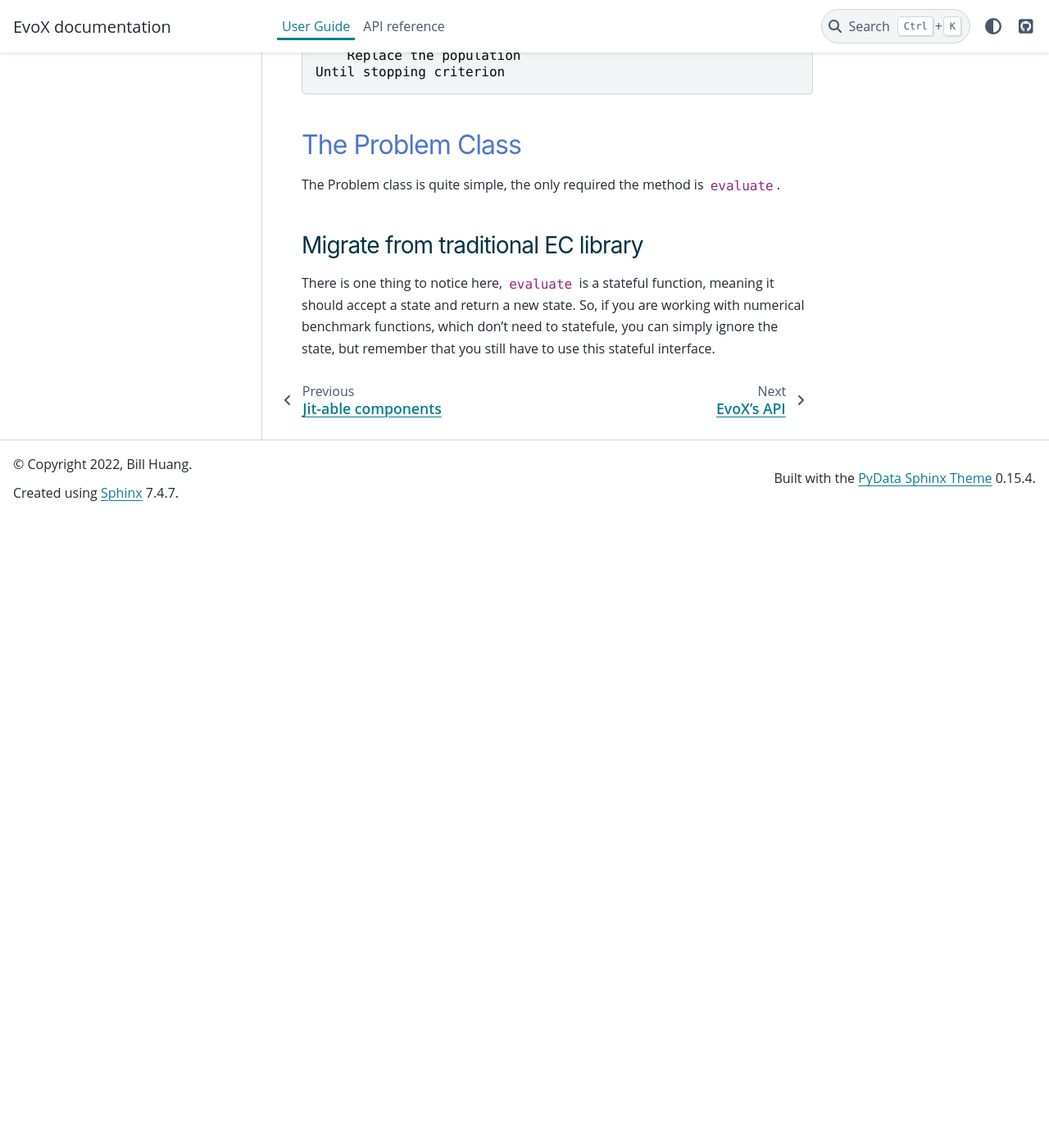
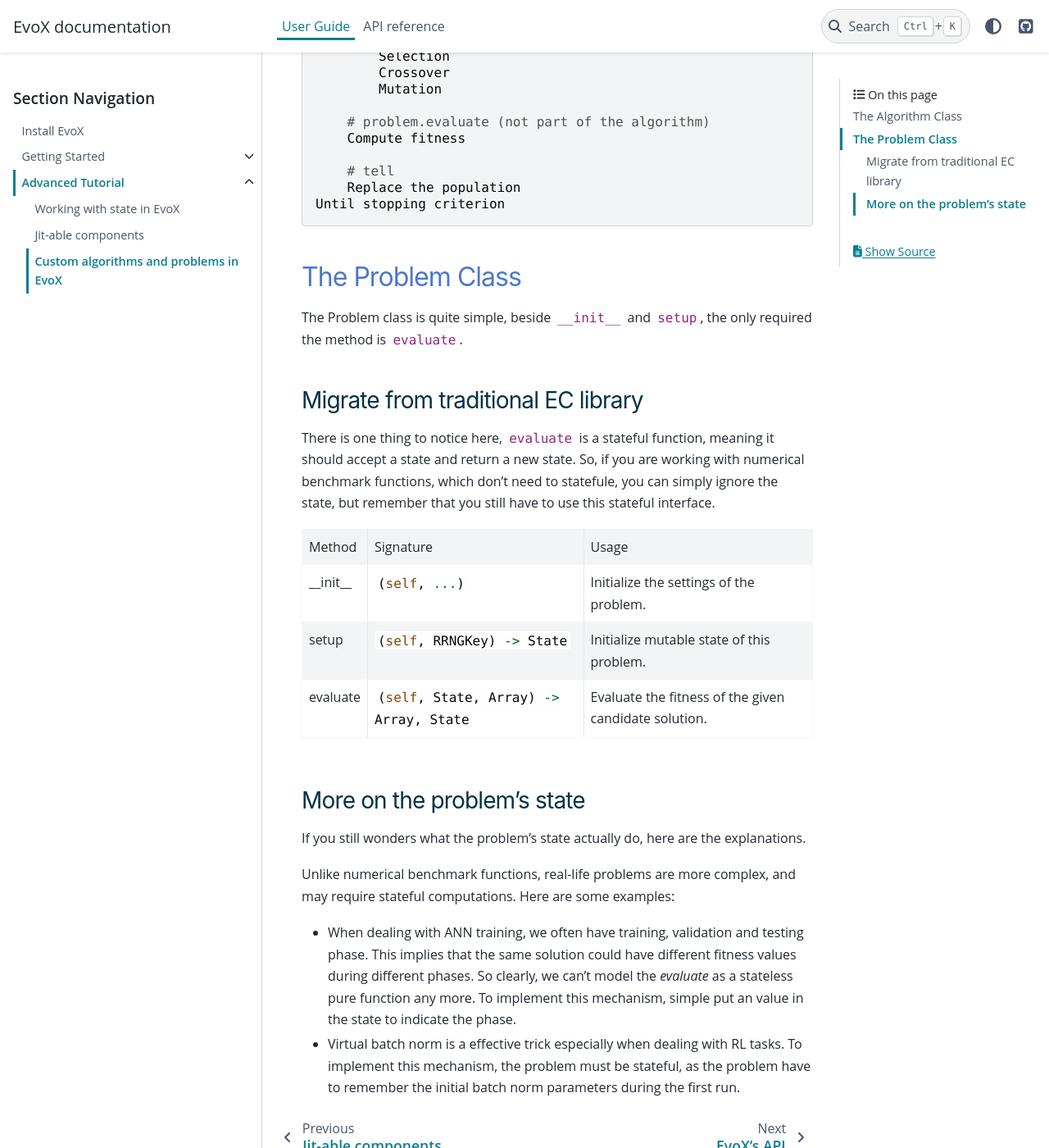
Before and after one commit to EMI-Group/evox, a Sphinx documentation site: the page built from docs/source/guide/advanced/3-custom-alg-pro.rst, in a window 1280 px wide and 1400 px high, scrolled down 1714 px. Shown: the whole window at 82% size. Built offline with Sphinx 7.4.7 and the PyData theme 0.15.4, drawn with Linux system fonts in a browser that asks for light colours; before the commit the page ends 2344 px from its top, so only the background shows below that; some of the changed text lies outside the part shown.

Commit message:
add function signature and more on problem's state

```diff
--- a/docs/source/guide/advanced/3-custom-alg-pro.rst
+++ b/docs/source/guide/advanced/3-custom-alg-pro.rst
@@ -11,18 +15,18 @@ The :class:`Algorithm <evox.Algorithm>` class is inherented from :class:`Statefu
 Besides the things in ``Stateful``, your should also implement a ``ask`` and a ``tell`` method.
 In total, there are four methods one need to implement.
 
-+----------+------------------------------------------------------------------------------------+
-| Method   | Usage                                                                              |
-+==========+====================================================================================+
-| __init__ | Initialize hyperparameters that are fixed though out the optimization process,     |
-|          | for example, the ``population size``.                                              |
-+----------+------------------------------------------------------------------------------------+
-| setup    | Initialize mutable state, for example the ``momentum``.                            |
-+----------+------------------------------------------------------------------------------------+
-| ask      | Gives a candidate population for evaluation.                                       |
-+----------+------------------------------------------------------------------------------------+
-| tell     | Receive the fitness for the candidate population and update the algorithm's state. |
-+----------+------------------------------------------------------------------------------------+
++----------+-----------------------------------------+------------------------------------------------------------------------------------+
+| Method   | Signature                               | Usage                                                                              |
++==========+=========================================+====================================================================================+
+| __init__ | :python:`(self, ...)`                   | Initialize hyperparameters that are fixed though out the optimization process,     |
+|          |                                         | for example, the ``population size``.                                              |
++----------+-----------------------------------------+------------------------------------------------------------------------------------+
+| setup    | :python:`(self, RRNGKey) -> State`      | Initialize mutable state, for example the ``momentum``.                            |
++----------+-----------------------------------------+------------------------------------------------------------------------------------+
+| ask      | :python:`(self, State) -> Array, State` | Gives a candidate population for evaluation.                                       |
++----------+-----------------------------------------+------------------------------------------------------------------------------------+
+| tell     | :python:`(self, State, Array) -> State` | Receive the fitness for the candidate population and update the algorithm's state. |
++----------+-----------------------------------------+------------------------------------------------------------------------------------+
 
 
 Migrate from traditional EC library
@@ -40,7 +44,7 @@ But in EvoX, we have a flat layout
 
 .. code-block::
 
-    Algorithm.ask - Problem.evaluate - Algorithm.tell
+    Algorithm.ask -- Problem.evaluate -- Algorithm.tell
 
 
 Here is a pseudocode of a genetic algorithm.
@@ -81,7 +85,7 @@ And Here is what each part of the algorithm correspond to in EvoX.
 The Problem Class
 =================
 
-The Problem class is quite simple, the only required the method is ``evaluate``.
+The Problem class is quite simple, beside ``__init__`` and ``setup``, the only required the method is ``evaluate``.
 
 Migrate from traditional EC library
 -----------------------------------
@@ -89,3 +93,29 @@ Migrate from traditional EC library
 There is one thing to notice here, ``evaluate`` is a stateful function, meaning it should accept a state and return a new state.
 So, if you are working with numerical benchmark functions, which don't need to statefule,
 you can simply ignore the state, but remember that you still have to use this stateful interface.
+
++----------+------------------------------------------------+-------------------------------------------------------+
+| Method   | Signature                                      | Usage                                                 |
++----------+------------------------------------------------+-------------------------------------------------------+
+| __init__ | :python:`(self, ...)`                          | Initialize the settings of the problem.               |
++----------+------------------------------------------------+-------------------------------------------------------+
+| setup    | :python:`(self, RRNGKey) -> State`             | Initialize mutable state of this problem.             |
++----------+------------------------------------------------+-------------------------------------------------------+
+| evaluate | :python:`(self, State, Array) -> Array, State` | Evaluate the fitness of the given candidate solution. |
++----------+------------------------------------------------+-------------------------------------------------------+
+
+More on the problem's state
+---------------------------
+
+If you still wonders what the problem's state actually do, here are the explanations.
+
+Unlike numerical benchmark functions, real-life problems are more complex, and may require stateful computations.
+Here are some examples:
+
+* When dealing with ANN training, we often have training, validation and testing phase.
+  This implies that the same solution could have different fitness values during different phases.
+  So clearly, we can't model the `evaluate` as a stateless pure function any more.
+  To implement this mechanism, simple put an value in the state to indicate the phase.
+* Virtual batch norm is a effective trick especially when dealing with RL tasks.
+  To implement this mechanism, the problem must be stateful,
+  as the problem have to remember the initial batch norm parameters during the first run.
```
Also changed, not shown: other parts of docs/source/guide/advanced/3-custom-alg-pro.rst (+4 -0 lines).
